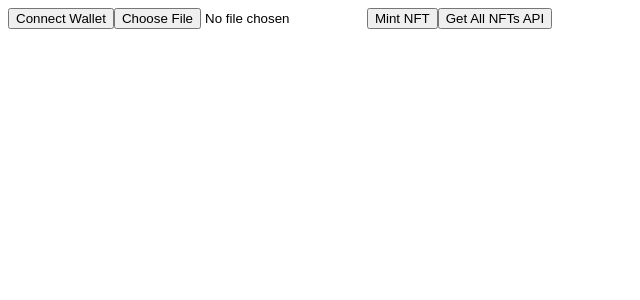
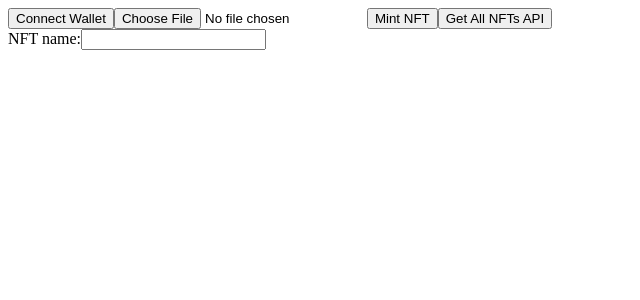
Before and after one commit to Tanish32/SolanaNFTminter, a React (Create React App) app in the folder client/: page / in a window 1280 px wide. Shown: the top 300 px of the page, without its empty margins (0-640 px from the left). Built offline with nearby package versions, Linux system fonts and the light colour scheme.

Commit message:
Added ability to chose name

```diff
--- a/client/src/components/ImageUploadButton.jsx
+++ b/client/src/components/ImageUploadButton.jsx
@@ -6,9 +6,13 @@ import ConnectWalletButton from "./ConnectWalletButton"
 function ImageUploadButton() {
 	const [image, setImage] = useState(null)
 	const [userAddress, setUserAddress] = useState("")
-
+	const [imgName, setImgName] = useState("")
 	const uploadImageHandler = (e) => {
 		setImage(e.target.files[0])
+	}
+	const handleSubmit = (event) => {
+		event.preventDefault()
+		console.log("Username:", imgName)
 	}
 
 	const mintNFT = async () => {
@@ -19,7 +23,7 @@ function ImageUploadButton() {
 		const formData = new FormData()
 		formData.append("image", image)
 		formData.append("id", userAddress)
-
+		formData.append("name", imgName)
 		const response = await axios.post(
 			"https://sol-nft-server.onrender.com/api/mint",
 			formData,
@@ -61,6 +65,15 @@ function ImageUploadButton() {
 			<input type="file" onChange={uploadImageHandler} />
 			<button onClick={mintNFT}>Mint NFT</button>
 			<button onClick={getNFTS}>Get All NFTs API</button>
+			<form onSubmit={handleSubmit}>
+				<label htmlFor="imgName">NFT name:</label>
+				<input
+					type="text"
+					id="imgName"
+					name="imgName"
+					value={imgName}
+					onChange={(e) => setImgName(e.target.value)}></input>
+			</form>
 		</div>
 	)
 }
```
Also changed, not shown: 2 other files (tests, documents, lock files or other folders).
